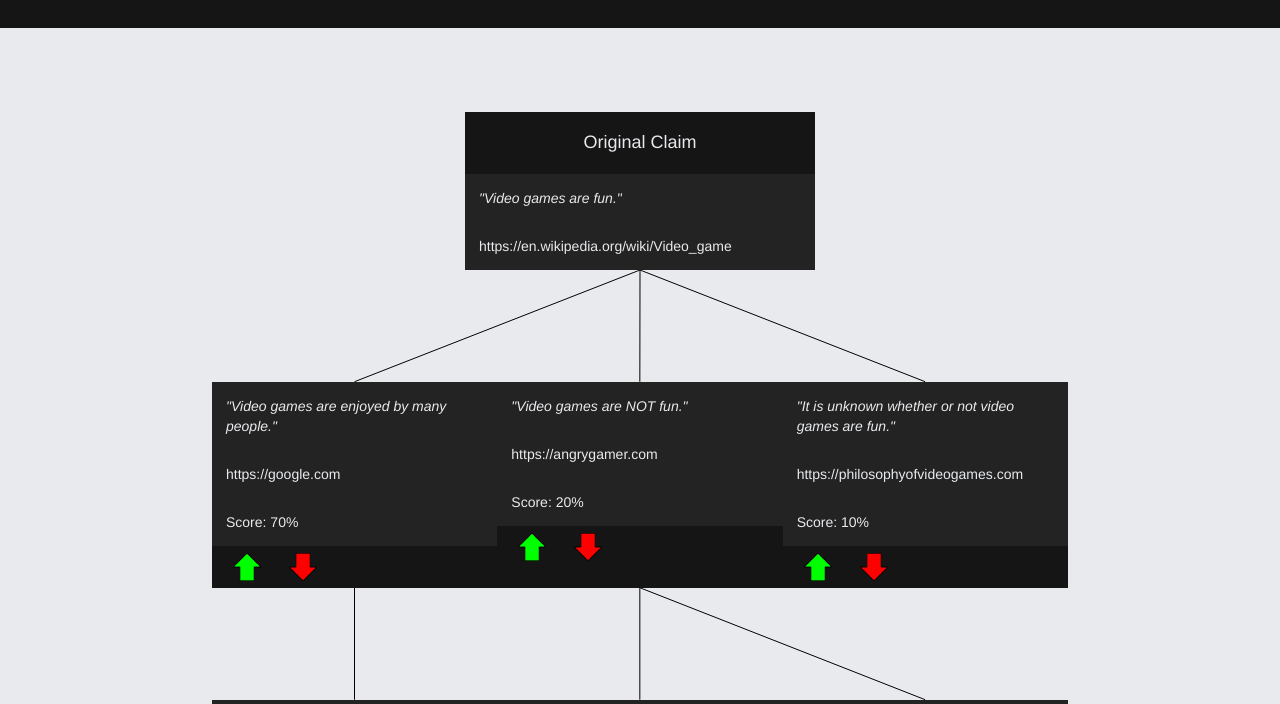
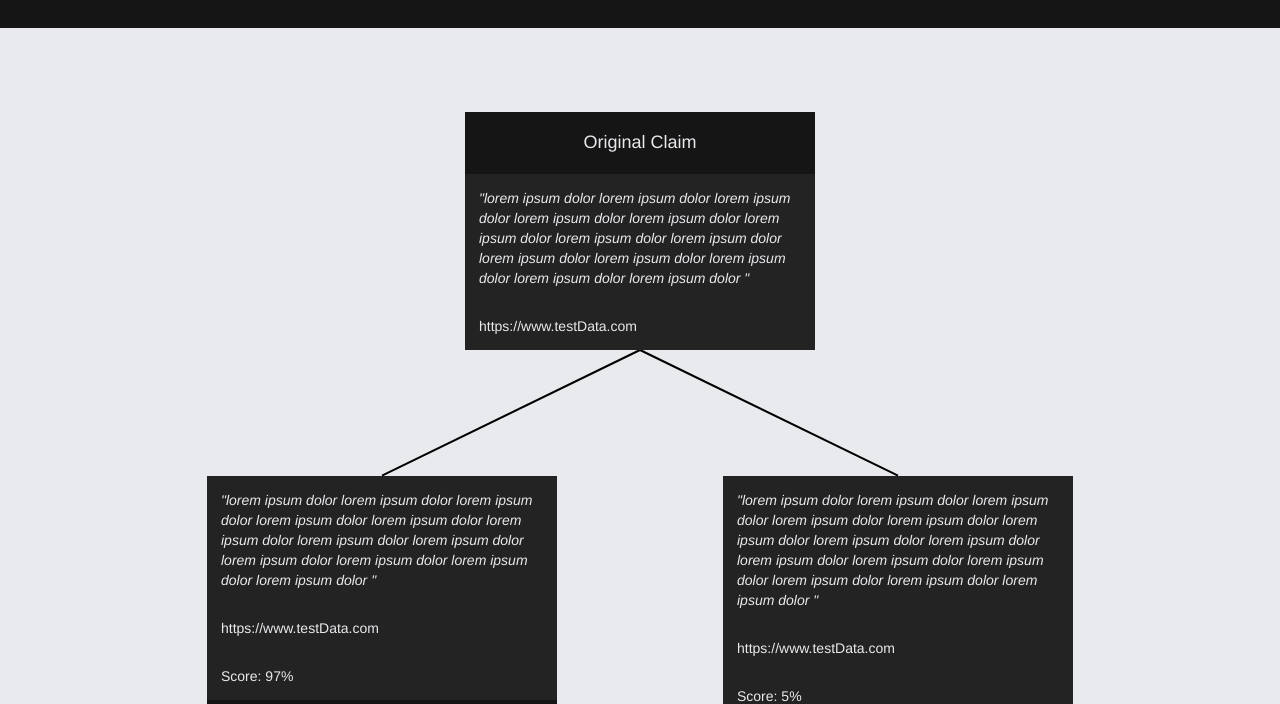
Before and after one commit to connorjoleary/DeepCite, a browser extension: page extension/tree.html in a window 1280 px wide. Shown: the part 84-788 px from the top of the page. Drawn offline with Linux system fonts and the light colour scheme.

Commit message:
Black-box the test data; Sort cites correctly; Draw lines correctly regardless on scroll size / position

```diff
--- a/extension/css/tree.css
+++ b/extension/css/tree.css
@@ -49,7 +49,7 @@ body {
 }
 
 .content {
-	width: 80%;
+	width: 85%;
 	margin: 2em auto 2em auto;
 }
 
@@ -69,6 +69,8 @@ body {
 	/* width is dynamically calculated */
 	justify-content: center;
 	display: inherit;
+	margin: 1em;
+	height: fit-content;
 }
 
 .generated-cite {
--- a/extension/js/tree.js
+++ b/extension/js/tree.js
@@ -11,59 +11,44 @@ deepCite.claimComponent = document.getElementsByClassName("generated-claim-box")
 deepCite.treeContainer = document.getElementById("tree-container");
 deepCite.canvasElement = document.getElementById("canvas-element");
 
-var testData = [{
-	citeID: 1,
-	parentCiteID: 0,
-	link: "https://en.wikipedia.org/wiki/Video_game",
-	score: 0,
-	source: "Video games are fun."
-}, {
-	citeID: 2,
-	parentCiteID: 1,
-	link: "https://google.com",
-	score: 70,
-	source: "Video games are enjoyed by many people."
-}, {
-	citeID: 3,
-	parentCiteID: 1,
-	link: "https://angrygamer.com",
-	score: 20,
-	source: "Video games are NOT fun."
-}, {
-	citeID: 4,
-	parentCiteID: 1,
-	link: "https://philosophyofvideogames.com",
-	score: 10,
-	source: "It is unknown whether or not video games are fun."
-}, {
-	citeID: 5,
-	parentCiteID: 2,
-	link: "https://reddit.com",
-	score: 100,
-	source: "I have played video games, and I enjoy them."
-}, {
-	citeID: 6,
-	parentCiteID: 3,
-	link: "https://angrygamer.com",
-	score: 10,
-	source: "I personally hate video games."
-}, {
-	citeID: 7,
-	parentCiteID: 6,
-	link: "https://angryoldman.com",
-	score: 10,
-	source: "I personally hate everything."
-}, {
-	citeID: 8,
-	parentCiteID: 3,
-	link: "https://gamerlore.com",
-	score: 100,
-	source: "Gamers like games more than non-gamers."
-}];
-
 // initialization function
 function init() {
+	// this function will be replaced by getData, an ajax call that will gather data from the server.
+	var testData = generateTestData();
 	populateDataIntoTree(testData);
+}
+
+function generateTestData() {
+	var record, parentRecordID, randomTextCount;
+	var text = "";
+	var runningRecordID = 1;
+	var randomText = "lorem ipsum dolor ";
+	var testData = [];
+	// random number 3-20
+	var randomCount = (Math.floor(Math.random() * 18) + 3);
+
+	while (randomCount > 0) {
+		// a random cite with a lower id.  if citeID = 1, parentCiteID = 0
+		parentRecordID = runningRecordID !== 1 ? Math.floor(Math.random() * (runningRecordID - 1) + 1) : 0;
+		text = "";
+		// get a random amount of text
+		randomTextCount = (Math.floor(Math.random() * 20) + 1);
+		while (randomTextCount > 0) {
+			text = text + "" + randomText;
+			randomTextCount--;
+		}
+		record = {
+			citeID: runningRecordID,
+			parentCiteID: parentRecordID,
+			link: "https://www.testData.com",
+			score: Math.floor(Math.random() * 100),
+			source: text
+		}
+		testData.push(record);
+		runningRecordID++;
+		randomCount--;
+	}
+	return testData;
 }
 
 function donateButtonClicked() {
@@ -89,12 +74,14 @@ function findClosestCiteID(element) {
 }
 
 function populateDataIntoTree(data) {
-	var clonedCiteBox, populatedCiteBox, groupedData;
+	var clonedCiteBox, populatedCiteBox, groupedData, sortedGroupedData;
 	var rowCiteCount = 1;
 	// first, we need to group our citations by parentCiteID
 	groupedData = groupCiteData(data);
-	// next, we need to create cite/claim boxes for each item and put them in the correct row
-	groupedData.forEach(function (dataGroup) {
+	// next, we want to sort our data so the flow chart is clean after drawing lines
+	sortedGroupedData = sortCiteData(groupedData);
+	// then, we need to create cite/claim boxes for each item and put them in the correct row
+	sortedGroupedData.forEach(function (dataGroup) {
 		rowCiteCount = dataGroup.length;
 		dataGroup.forEach(function (item) {
 			if (!item.parentCiteID) {
@@ -112,8 +99,14 @@ function populateDataIntoTree(data) {
 			deepCite.treeContainer.appendChild(populatedCiteBox);
 		});
 	});
+	// we need to make sure we are scrolled all the way up so the lines draw correctly
+	forceScrollToTop();
 	// lastly, we need to draw lines between elements and their parent.
 	drawLines(data);
+}
+
+function forceScrollToTop() {
+	$(this).scrollTop(0);
 }
 
 function groupCiteData(data) {
@@ -166,6 +159,37 @@ function groupCiteData(data) {
 	return groupedData;
 }
 
+function sortCiteData(data) {
+	var sortedData = [], subset, previousSortedRowIDs;
+	data.forEach(function (rowSubset) {
+		// each rowSubset is a row of cites
+		subset = [];
+		if (rowSubset.length > 1) {
+			// if there's multiple cites on this row, we need to sort by parentCiteID to keep lines from crossing
+			// problem is, the above row may not be citeID ascending, so we can't order by sort(a - b)
+			previousSortedRowIDs = [];
+			// grab the parent row's citeIDs.  it's sorted correctly at this point.
+			// we can safely assume there will be an array of at least one item here.
+			sortedData[sortedData.length - 1].forEach(function (cite) {
+				previousSortedRowIDs.push(cite.citeID);
+			});
+			// for each previousSortedRowID (parentCiteIDs of the current rowSubset), let's populate subset in order
+			previousSortedRowIDs.forEach(function (parentCiteID) {
+				subset.push(...rowSubset.filter(function (cite) {
+					return cite.parentCiteID === parentCiteID;
+				}));
+			})
+
+		}
+		else {
+			// this is the original claim
+			subset = rowSubset;
+		}
+		sortedData.push(subset);
+	});
+	return sortedData;
+}
+
 function populateDataIntoCiteBox(citeBox, data) {
 	var sourceNode = citeBox.getElementsByClassName("section-content source")[0];
 	var linkNode = citeBox.getElementsByClassName("section-content link")[0];
@@ -181,14 +205,13 @@ function populateDataIntoCiteBox(citeBox, data) {
 }
 
 function drawLines(citeData) {
-	// this function currently only draws lines on the observable page.
-	// changing screen resolution will misplace lines, and scrolling down will reveal an absence of lines.
-	// this should be modified to fix these two issues.
+	// changing screen resolution will misplace lines.
 	var currentCiteBox, parentCiteBox, currentCite, parentCite, currentx, currenty, parentx, parenty, canvasContext;
-	// set canvasElement bounds to observable window
-	deepCite.canvasElement.width = window.innerWidth;
-	deepCite.canvasElement.height = window.innerHeight;
+	// set canvasElement bounds to scrollable screen size.
+	deepCite.canvasElement.width = $(document).width();
+	deepCite.canvasElement.height = $(document).height();
 	canvasContext = deepCite.canvasElement.getContext("2d");
+	canvasContext.lineWidth = 2;
 
 	citeData.forEach(function (citeItem) {
 		if (!citeItem.parentCiteID) {
```
